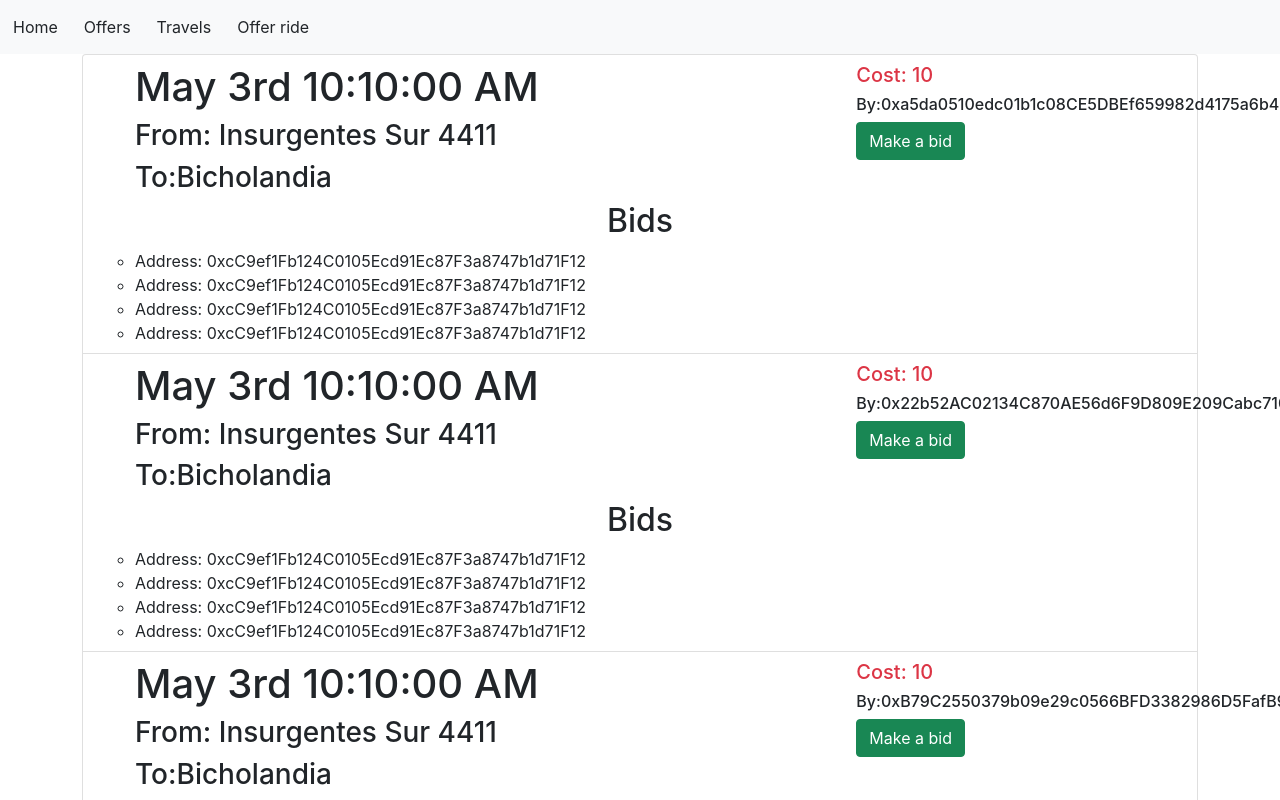
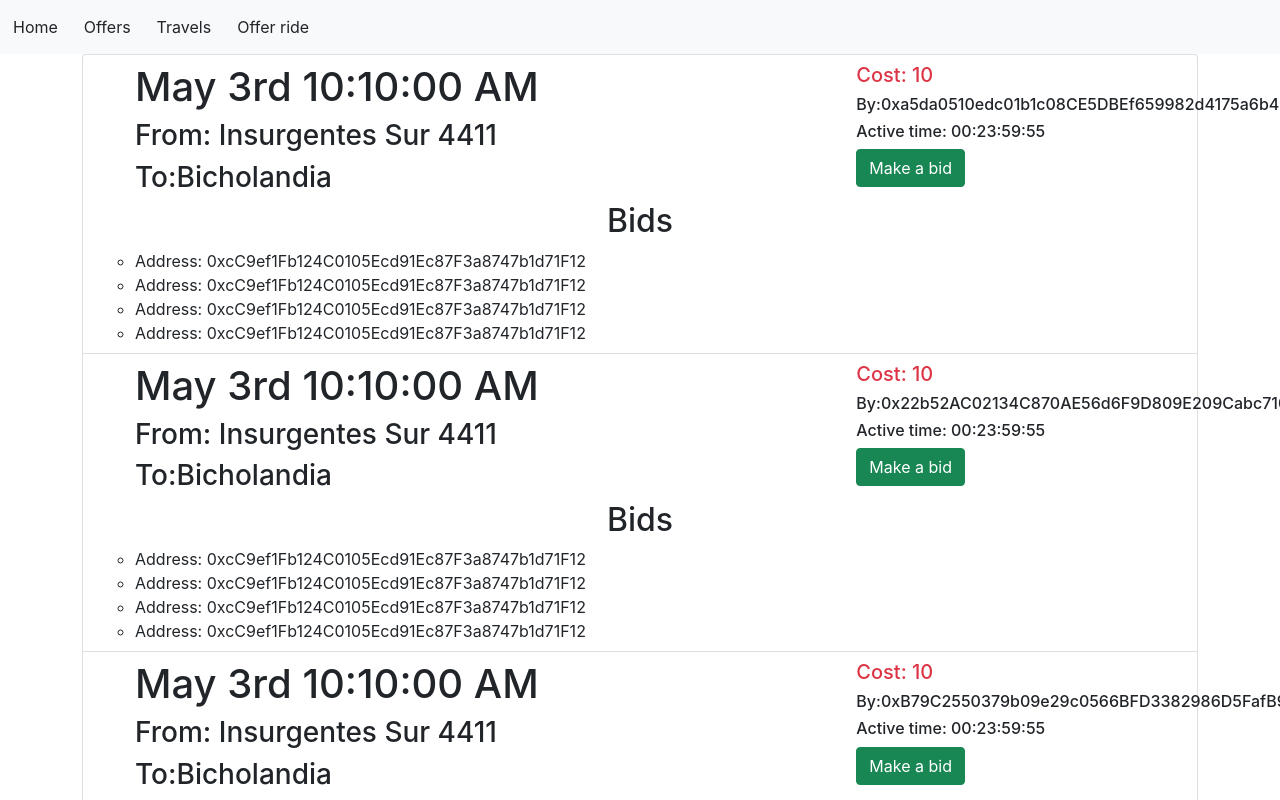
Before and after one commit to caposcar1998/tec-ride, a React (Vite) app: page /offers in a window 1280 px wide. Shown: the top 800 px of the page. Built offline with nearby package versions, Linux system fonts and the light colour scheme.

Commit message:
Added timer

```diff
--- a/package.json
+++ b/package.json
@@ -12,6 +12,7 @@
     "json-loader": "^0.5.7",
     "react": "^18.0.0",
     "react-bootstrap": "^2.3.1",
+    "react-countdown": "^2.3.2",
     "react-dom": "^18.0.0",
     "react-router-dom": "^6.3.0",
     "uuid": "^8.3.2"
--- a/src/components/CreateRide.jsx
+++ b/src/components/CreateRide.jsx
@@ -13,6 +13,7 @@ const CreateRide = () => {
     const [origin, setOrigin] = useState()
     const [end, setEnd] = useState()
     const [total, setTotal] = useState()
+    const [hoursActive, setHoursActive] = useState()
 
     function createNewRide(){
         setTotal(Number(price) + Number(reward))
@@ -28,7 +29,8 @@ const CreateRide = () => {
             "costRide": Number(price),
             "gas": Number(reward),
             "total": total,
-            "bids": []
+            "bids": [],
+            "hoursActive":hoursActive
 
         })
         alert("Creado con exito!")
@@ -131,6 +133,20 @@ const CreateRide = () => {
                                     </div>
                                 </div>
                             </div>
+                            <div className='col-4 d-flex justify-content-center'>
+                            <div className='container'>
+                                    <div className='row'>
+                                        <div className='col-12'>
+                                        Hours active
+                                        </div>
+                                    </div>
+                                    <div className='row'>
+                                        <div className='col-12'>
+                                        <input type="number" onChange={event => setHoursActive(event.target.value)} class="form-control input-sm"/>
+                                        </div>
+                                    </div>
+                                </div>
+                            </div>
                             <div className='col-12 '>
                             <div className='container'>
                                     <div className='row'>
@@ -146,6 +162,7 @@ const CreateRide = () => {
                                 </div>
 
                             </div>
+
                             <div className='col-12 '>
                             <div className='container'>
                                     <div className='row'>
--- a/src/components/Offers.jsx
+++ b/src/components/Offers.jsx
@@ -17,6 +17,7 @@ const Offers = () => {
                     by= {travel.driver}
                     cost={travel.costRide}
                     bids= {travel.bids}
+                    activeTime = {travel.hoursActive}
 
                 />
                 })
--- a/src/components/RideOffered.jsx
+++ b/src/components/RideOffered.jsx
@@ -1,7 +1,8 @@
 import { useState } from "react";
 import travelsMock from "../mocks/travelsMock.json"
+import Countdown from 'react-countdown';
 
-const RideOffered = ({id, date, from, to, by, bids, cost}) => {
+const RideOffered = ({id, date, from, to, by, bids, cost, activeTime}) => {
 
 
     const [rerender, setRerender] = useState(false);
@@ -48,6 +49,7 @@ const RideOffered = ({id, date, from, to, by, bids, cost}) => {
                                     <div className="col-12">
                                         <div className="col-12 inline-block"></div>
                                         <h6>By:{by}</h6>
+                                        <h6>Active time: <Countdown date={Date.now() + (activeTime* 60 * 60 *1000)} /></h6>
                                         <button className="btn btn-success" onClick={makeOffer}>Make a bid</button>
                                     </div>
                                 </div>
--- a/src/mocks/travelsMock.json
+++ b/src/mocks/travelsMock.json
@@ -1,5 +1,5 @@
 [
-{"id":"f10f5082-8188-413e-ad5b-67752950b5f1","date":"May 3rd","hour":"10:10:00 AM" ,"from":"Insurgentes Sur 4411", "to":"Bicholandia", "driver":"0xa5da0510edc01b1c08CE5DBEf659982d4175a6b4", "rider":"0x22b52AC02134C870AE56d6F9D809E209Cabc710F","costRide":10, "gas":5, "total":15,
+{"id":"f10f5082-8188-413e-ad5b-67752950b5f1","hoursActive":24,"date":"May 3rd","hour":"10:10:00 AM" ,"from":"Insurgentes Sur 4411", "to":"Bicholandia", "driver":"0xa5da0510edc01b1c08CE5DBEf659982d4175a6b4", "rider":"0x22b52AC02134C870AE56d6F9D809E209Cabc710F","costRide":10, "gas":5, "total":15,
     "bids": [
         {"address":"0xcC9ef1Fb124C0105Ecd91Ec87F3a8747b1d71F12", "amount":3},
         {"address":"0xcC9ef1Fb124C0105Ecd91Ec87F3a8747b1d71F12", "amount":4},
@@ -7,7 +7,7 @@
         {"address":"0xcC9ef1Fb124C0105Ecd91Ec87F3a8747b1d71F12", "amount":6}
     ]
 },
-{"id":"963780de-dc9b-4271-a73c-ff64e03d698f","date":"May 3rd","hour":"10:10:00 AM" , "from":"Insurgentes Sur 4411", "to":"Bicholandia", "driver":"0x22b52AC02134C870AE56d6F9D809E209Cabc710F","rider":"0x22b52AC02134C870AE56d6F9D809E209Cabc710F","costRide":10, "gas":6, "total":16,
+{"id":"963780de-dc9b-4271-a73c-ff64e03d698f","hoursActive":24,"date":"May 3rd","hour":"10:10:00 AM" , "from":"Insurgentes Sur 4411", "to":"Bicholandia", "driver":"0x22b52AC02134C870AE56d6F9D809E209Cabc710F","rider":"0x22b52AC02134C870AE56d6F9D809E209Cabc710F","costRide":10, "gas":6, "total":16,
     "bids": [
         {"address":"0xcC9ef1Fb124C0105Ecd91Ec87F3a8747b1d71F12", "amount":3},
         {"address":"0xcC9ef1Fb124C0105Ecd91Ec87F3a8747b1d71F12", "amount":4},
@@ -15,7 +15,7 @@
         {"address":"0xcC9ef1Fb124C0105Ecd91Ec87F3a8747b1d71F12", "amount":6}
     ]
 },
-{"id":"8619c0ef-a19c-4d97-900a-cd64e69014fa","date":"May 3rd","hour":"10:10:00 AM" , "from":"Insurgentes Sur 4411", "to":"Bicholandia", "driver":"0xB79C2550379b09e29c0566BFD3382986D5FafB93","rider":"0x22b52AC02134C870AE56d6F9D809E209Cabc710F","costRide":10, "gas":4, "total":14,
+{"id":"8619c0ef-a19c-4d97-900a-cd64e69014fa","hoursActive":24,"date":"May 3rd","hour":"10:10:00 AM" , "from":"Insurgentes Sur 4411", "to":"Bicholandia", "driver":"0xB79C2550379b09e29c0566BFD3382986D5FafB93","rider":"0x22b52AC02134C870AE56d6F9D809E209Cabc710F","costRide":10, "gas":4, "total":14,
     "bids": [
         {"address":"0xcC9ef1Fb124C0105Ecd91Ec87F3a8747b1d71F12", "amount":3},
         {"address":"0xcC9ef1Fb124C0105Ecd91Ec87F3a8747b1d71F12", "amount":4},
@@ -23,7 +23,7 @@
         {"address":"0xcC9ef1Fb124C0105Ecd91Ec87F3a8747b1d71F12", "amount":6}
     ]
 },
-{"id":"f388f0a7-69a6-4a3b-8388-bed07f72dd2f","date":"May 3rd","hour":"10:10:00 AM" , "from":"Insurgentes Sur 4411", "to":"Bicholandia", "driver":"0x2Da50A15deD2Da65cac23B1900B925aB9224170F","rider":"0x22b52AC02134C870AE56d6F9D809E209Cabc710F","costRide":10, "gas":2, "total":12,
+{"id":"f388f0a7-69a6-4a3b-8388-bed07f72dd2f","hoursActive":24,"date":"May 3rd","hour":"10:10:00 AM" , "from":"Insurgentes Sur 4411", "to":"Bicholandia", "driver":"0x2Da50A15deD2Da65cac23B1900B925aB9224170F","rider":"0x22b52AC02134C870AE56d6F9D809E209Cabc710F","costRide":10, "gas":2, "total":12,
     "bids": [
         {"address":"0xcC9ef1Fb124C0105Ecd91Ec87F3a8747b1d71F12", "amount":3},
         {"address":"0xcC9ef1Fb124C0105Ecd91Ec87F3a8747b1d71F12", "amount":4},
```
Also changed, not shown: 1 other file (tests, documents, lock files or other folders).
